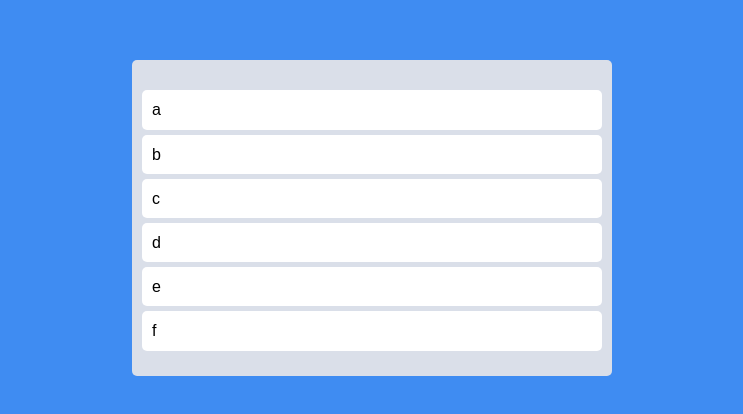
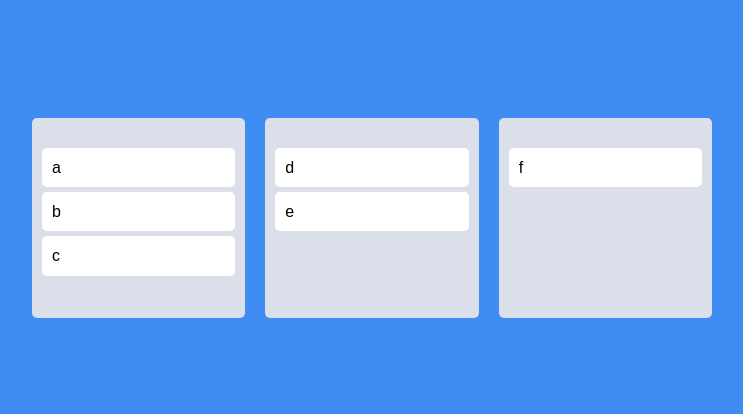
Before and after one commit to lilianlee0213/trello-clone, a React (Create React App) app: page / in a window 1280 px wide. Shown: the part 182-596 px from the top of the page, without its empty margins (268-1011 px from the left). Built offline with nearby package versions, Linux system fonts and the light colour scheme.

Commit message:
multi boards

```diff
--- a/src/App.tsx
+++ b/src/App.tsx
@@ -7,56 +7,44 @@
 import {useRecoilState} from 'recoil';
 import styled from 'styled-components';
 import {toDoState} from './atom';
-import DragabbleCard from './Components/DragabbleCard';
+import Board from './Components/Board';
 
 const Wrapper = styled.div`
 	display: flex;
 	justify-content: center;
 	align-items: center;
 	margin: 0 auto;
-	max-width: 480px;
+	max-width: 680px;
 	width: 100%;
 	height: 100vh;
 `;
 const Boards = styled.div`
 	display: grid;
-	grid-template-columns: repeat(1, 1fr);
+	grid-template-columns: repeat(3, 1fr);
+	gap: 20px;
 	width: 100%;
-`;
-const Board = styled.div`
-	padding: 30px 10px 20px;
-	min-height: 200px;
-	border-radius: 5px;
-	background-color: ${(props) => props.theme.boardColor};
 `;
 
 function App() {
 	const [toDos, setToDos] = useRecoilState(toDoState);
 	const onDragEnd = ({destination, source, draggableId}: DropResult) => {
 		if (!destination) return;
-		setToDos((oldToDos) => {
-			const copyTodos = [...oldToDos];
-			//1) Delete item on source.index
-			copyTodos.splice(source.index, 1);
-			//2> Put back the item on the destination.index
-			copyTodos.splice(destination?.index, 0, draggableId);
-			return copyTodos;
-		});
+		// setToDos((oldToDos) => {
+		// 	const copyTodos = [...oldToDos];
+		// 	//1) Delete item on source.index
+		// 	copyTodos.splice(source.index, 1);
+		// 	//2> Put back the item on the destination.index
+		// 	copyTodos.splice(destination?.index, 0, draggableId);
+		// 	return copyTodos;
+		// });
 	};
 	return (
 		<DragDropContext onDragEnd={onDragEnd}>
 			<Wrapper>
 				<Boards>
-					<Droppable droppableId="one">
-						{(provided) => (
-							<Board ref={provided.innerRef} {...provided.droppableProps}>
-								{toDos.map((toDo, index) => (
-									<DragabbleCard key={toDo} index={index} toDo={toDo} />
-								))}
-								{provided.placeholder}
-							</Board>
-						)}
-					</Droppable>
+					{Object.keys(toDos).map((boardId) => (
+						<Board boardId={boardId} key={boardId} toDos={toDos[boardId]} />
+					))}
 				</Boards>
 			</Wrapper>
 		</DragDropContext>
--- /dev/null
+++ b/src/Components/Board.tsx
@@ -0,0 +1,30 @@
+import styled from 'styled-components';
+import {Droppable} from 'react-beautiful-dnd';
+import DragabbleCard from './DragabbleCard';
+
+const BoardWrapper = styled.div`
+	padding: 30px 10px 20px;
+	min-height: 200px;
+	border-radius: 5px;
+	background-color: ${(props) => props.theme.boardColor};
+`;
+interface IBoardProps {
+	toDos: string[];
+	boardId: string;
+}
+
+function Board({toDos, boardId}: IBoardProps) {
+	return (
+		<Droppable droppableId={boardId}>
+			{(provided) => (
+				<BoardWrapper ref={provided.innerRef} {...provided.droppableProps}>
+					{toDos.map((toDo, index) => (
+						<DragabbleCard key={toDo} index={index} toDo={toDo} />
+					))}
+					{provided.placeholder}
+				</BoardWrapper>
+			)}
+		</Droppable>
+	);
+}
+export default Board;
--- a/src/Components/DragabbleCard.tsx
+++ b/src/Components/DragabbleCard.tsx
@@ -12,7 +12,6 @@
 	index: number;
 }
 function DragabbleCard({toDo, index}: IDragabbleCardProps) {
-	console.log(toDo, 'is rendered');
 	return (
 		<Draggable key={toDo} draggableId={toDo} index={index}>
 			{(provided) => (
--- a/src/atom.tsx
+++ b/src/atom.tsx
@@ -1,6 +1,13 @@
 import {atom} from 'recoil';
 
-export const toDoState = atom({
+interface IToDoState {
+	[key: string]: string[];
+}
+export const toDoState = atom<IToDoState>({
 	key: 'toDo',
-	default: ['a', 'b', 'c', 'd', 'e', 'f'],
+	default: {
+		to_do: ['a', 'b', 'c'],
+		in_process: ['d', 'e'],
+		completed: ['f'],
+	},
 });
```
